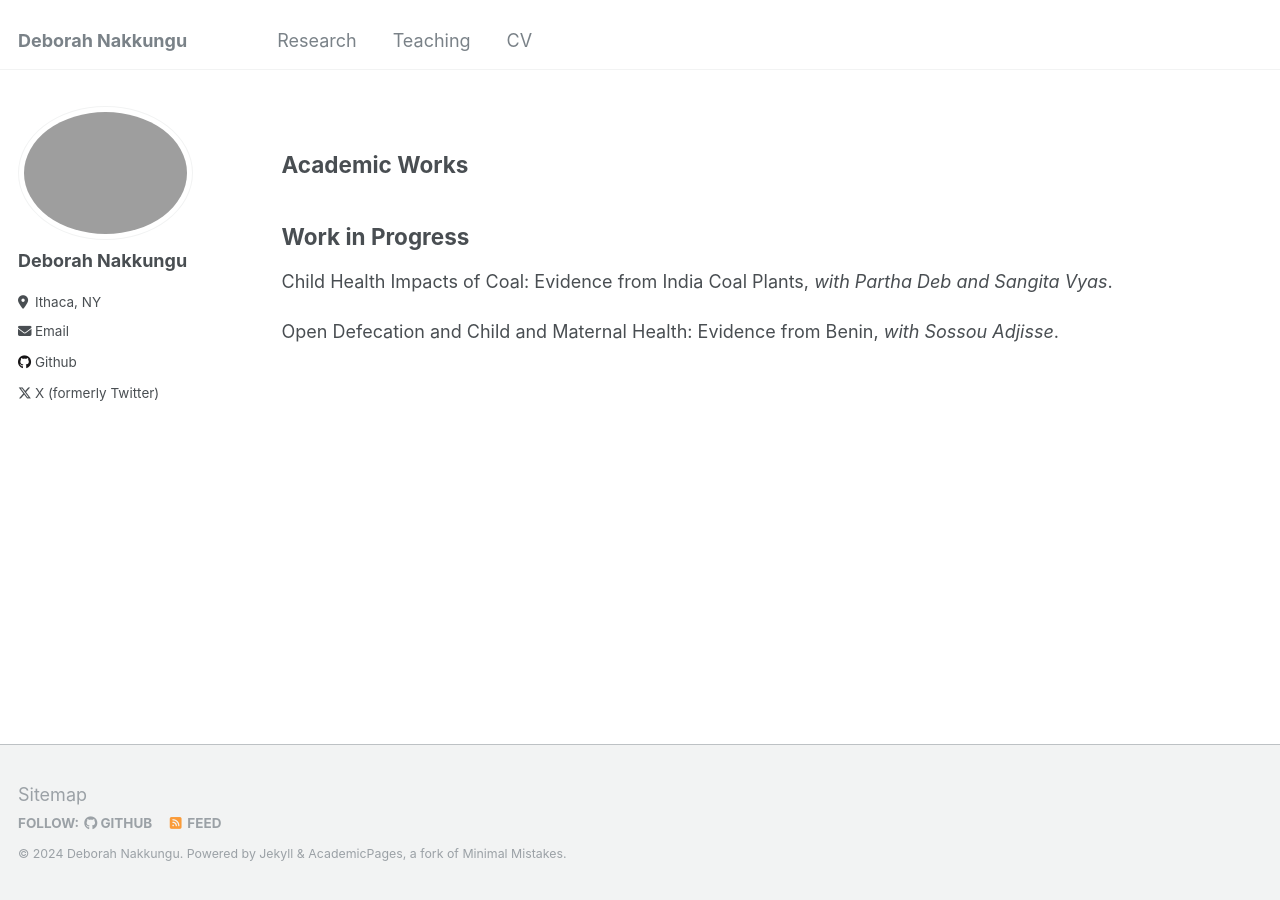
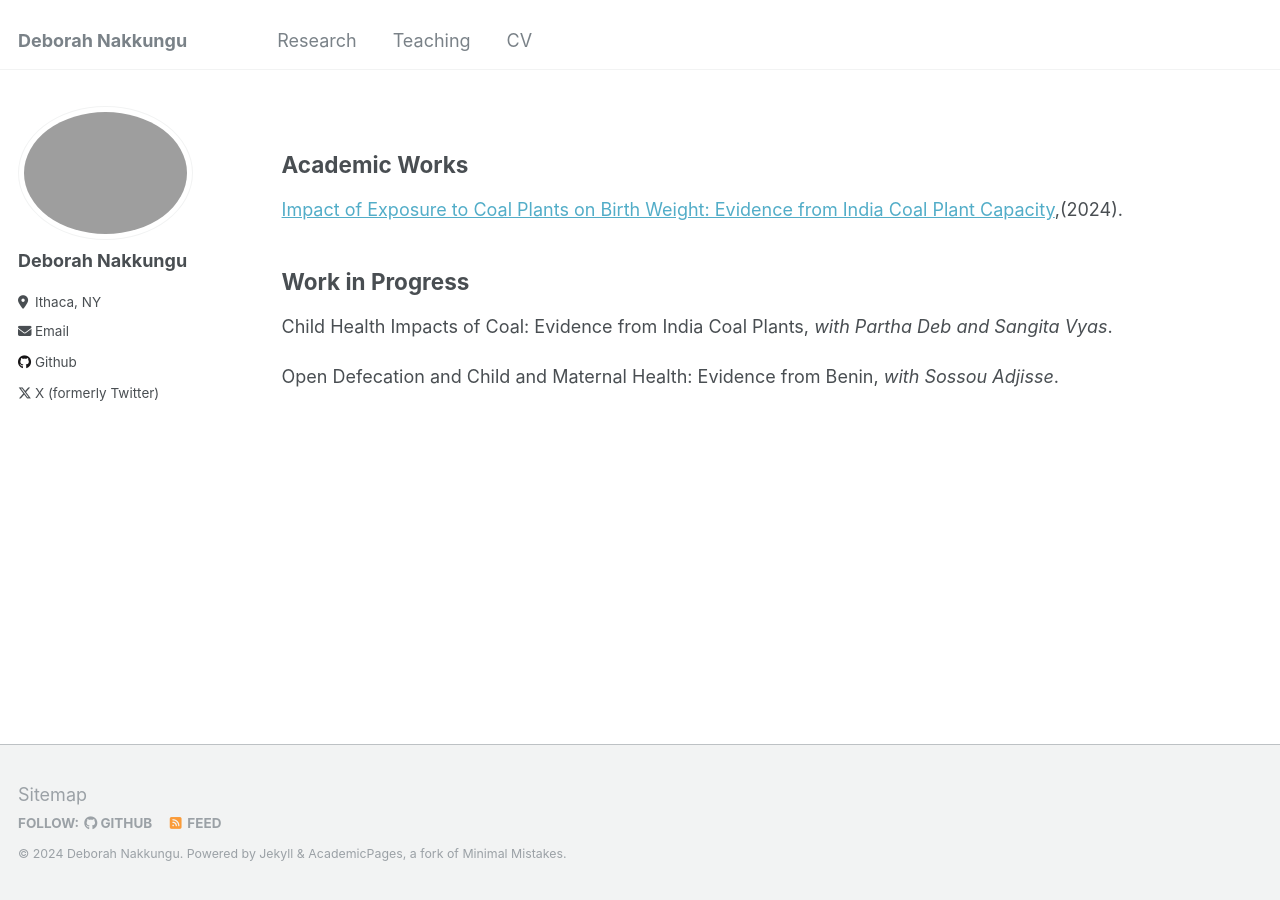
Before and after one commit to deborahnakkungu/deborahnakkungu.github.io, a Jekyll site: the page built from _pages/research.md, in a window 1280 px wide. Built offline with Jekyll 4.4.1, drawn with Linux system fonts in a browser that asks for light colours.

Commit message:
Update research.md

```diff
--- a/_pages/research.md
+++ b/_pages/research.md
@@ -7,7 +7,7 @@ author_profile: true
 
 
 <h2>Academic Works</h2>
-
+[Impact of Exposure to Coal Plants on Birth Weight: Evidence from India Coal Plant Capacity](https://academicworks.cuny.edu/hc_sas_etds/1195),(2024).
 
 <h2>Work in Progress</h2>
 
```
